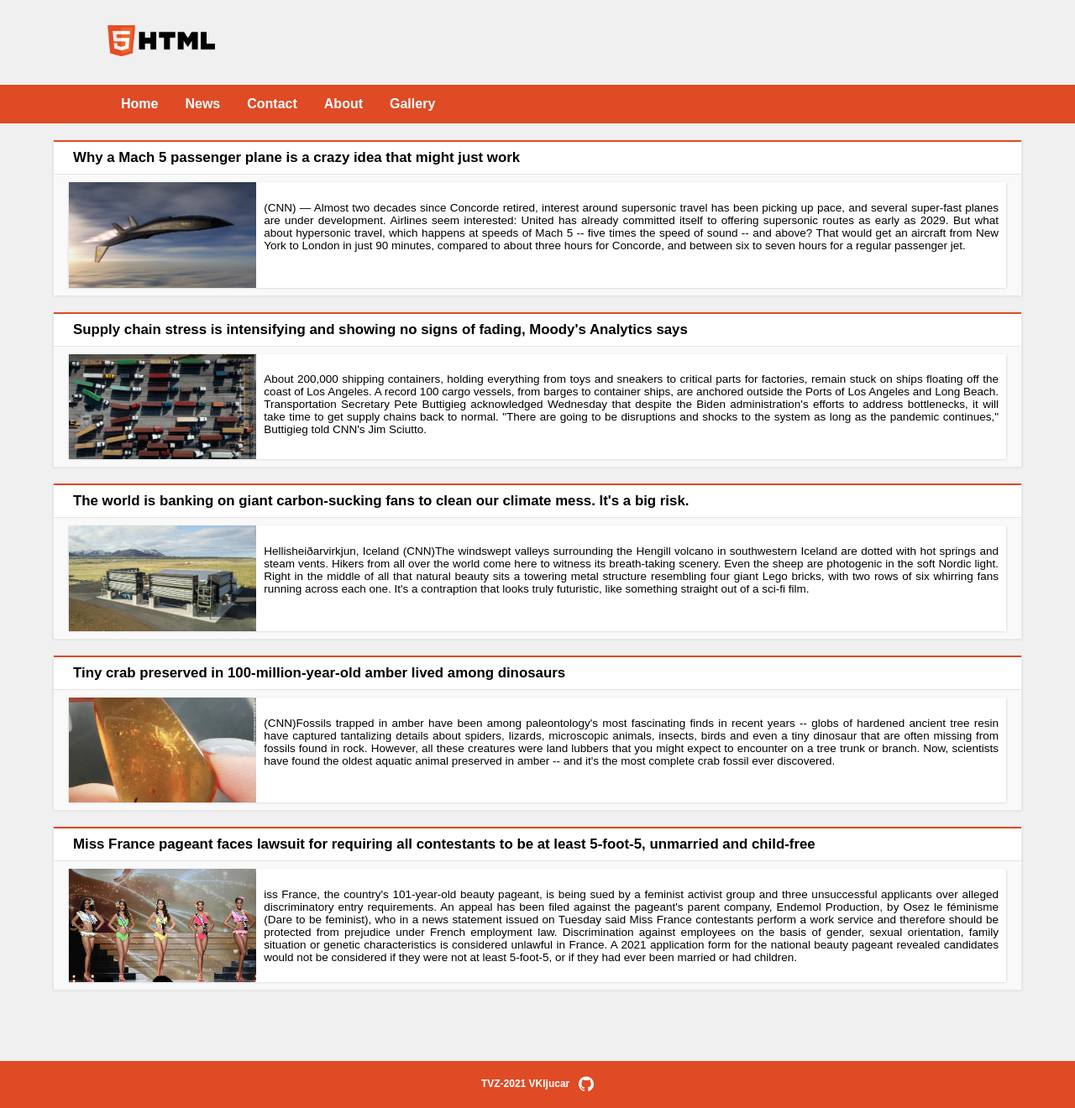
After one commit to VKljucar/ntpws-project, a PHP site: page /news.html in a window 1280 px wide. The commit adds this page. Shown: the whole page at 84% size. Run offline with PHP 8.4, Linux system fonts and the light colour scheme.

Commit message:
news.html

```diff
--- a/index.html
+++ b/index.html
@@ -7,7 +7,7 @@
     <meta name="author" content="Valentino Ključar">
     <meta name="viewport" content="width=device-width, initial-scale=1.0">
     <link rel="stylesheet" href="https://cdnjs.cloudflare.com/ajax/libs/font-awesome/4.7.0/css/font-awesome.min.css">
-    <link rel="stylesheet" href="styles.css">
+    <link rel="stylesheet" href="./styles/styles.css">
     <title>Home</title>
 </head>
 <body>
@@ -17,8 +17,8 @@
 </header>
 <div class="nav">
     <ul>
-        <li><a href="#index.html">Home</a></li>
-        <li><a href="#news">News</a></li>
+        <li><a href="index.html">Home</a></li>
+        <li><a href="news.html">News</a></li>
         <li><a href="#contact">Contact</a></li>
         <li><a href="#contact">About</a></li>
         <li><a href="#contact">Gallery</a></li>
--- /dev/null
+++ b/news.html
@@ -0,0 +1,116 @@
+<!DOCTYPE html>
+<html>
+<head>
+    <meta charset="UTF-8">
+    <meta name="description" content="Projekt Napredne tehnike projektiranja web servisa (open source, php)">
+    <meta name="keywords" content="HTML, CSS, PHP, JavaScript">
+    <meta name="author" content="Valentino Ključar">
+    <meta name="viewport" content="width=device-width, initial-scale=1.0">
+    <link rel="stylesheet" href="https://cdnjs.cloudflare.com/ajax/libs/font-awesome/4.7.0/css/font-awesome.min.css">
+    <link rel="stylesheet" href="./styles/news.css">
+    <title>Home</title>
+</head>
+<body>
+
+<header>
+    <img src="./img/logo.png" alt="header">
+</header>
+<div class="nav">
+    <ul>
+        <li><a href="index.html">Home</a></li>
+        <li><a href="news.html">News</a></li>
+        <li><a href="#contact">Contact</a></li>
+        <li><a href="#contact">About</a></li>
+        <li><a href="#contact">Gallery</a></li>
+      </ul>
+</div>
+<div class="main">
+    <div class="container">
+        <div class="news">
+            <div class="naslov">
+                <h3>Why a Mach 5 passenger plane is a crazy idea that might just work</h3>
+            </div>
+            <div class="inner">
+                <img src="./img/news1.jpg" alt="html">
+                <p>
+                    (CNN) — Almost two decades since Concorde retired, interest around supersonic travel has been picking up pace,
+                    and several super-fast planes are under development. Airlines seem interested: United has already committed itself to offering supersonic routes as early as 2029.
+                    But what about hypersonic travel, which happens at speeds of Mach 5 -- five times the speed of sound -- and above?
+                    That would get an aircraft from New York to London in just 90 minutes, compared to about three hours for Concorde, and between six to seven hours for a regular passenger jet.
+                </p>
+            </div>
+        </div>
+    </div>
+    <div class="container">
+        <div class="news">
+            <div class="naslov">
+                <h3>Supply chain stress is intensifying and showing no signs of fading, Moody's Analytics says</h3>
+            </div>
+            <div class="inner">
+                <img src="./img/news2.jpg" alt="html">
+                <p>
+                    About 200,000 shipping containers, holding everything from toys and sneakers to critical parts for factories,
+                    remain stuck on ships floating off the coast of Los Angeles. A record 100 cargo vessels, from barges to container ships, are anchored outside the Ports of Los Angeles and Long Beach.
+                    Transportation Secretary Pete Buttigieg acknowledged Wednesday that despite the Biden administration's efforts to address bottlenecks, it will take time to get supply chains back to normal.
+                    "There are going to be disruptions and shocks to the system as long as the pandemic continues," Buttigieg told CNN's Jim Sciutto.
+                </p>
+            </div>
+        </div>
+    </div>
+    <div class="container">
+        <div class="news">
+            <div class="naslov">
+                <h3>The world is banking on giant carbon-sucking fans to clean our climate mess. It's a big risk.</h3>
+            </div>
+            <div class="inner">
+                <img src="./img/news3.jpg" alt="html">
+                <p>
+                    Hellisheiðarvirkjun, Iceland (CNN)The windswept valleys surrounding the Hengill volcano in southwestern Iceland are dotted with hot springs and steam vents.
+                    Hikers from all over the world come here to witness its breath-taking scenery. Even the sheep are photogenic in the soft Nordic light.
+                    Right in the middle of all that natural beauty sits a towering metal structure resembling four giant Lego bricks, with two rows of six whirring fans running across each one.
+                    It's a contraption that looks truly futuristic, like something straight out of a sci-fi film.
+                </p>
+            </div>
+        </div>
+    </div>
+    <div class="container">
+        <div class="news">
+            <div class="naslov">
+                <h3>Tiny crab preserved in 100-million-year-old amber lived among dinosaurs</h3>
+            </div>
+            <div class="inner">
+                <img src="./img/news4.jpg" alt="html">
+                <p>
+                    (CNN)Fossils trapped in amber have been among paleontology's most fascinating finds in recent years -- globs of hardened ancient tree resin have captured tantalizing details about spiders,
+                    lizards, microscopic animals, insects, birds and even a tiny dinosaur that are often missing from fossils found in rock.
+                    However, all these creatures were land lubbers that you might expect to encounter on a tree trunk or branch. Now, scientists have found the oldest aquatic animal preserved in amber --
+                    and it's the most complete crab fossil ever discovered.
+                </p>
+            </div>
+        </div>
+    </div>
+    <div class="container">
+        <div class="news">
+            <div class="naslov">
+                <h3>Miss France pageant faces lawsuit for requiring all contestants to be at least 5-foot-5, unmarried and child-free</h3>
+            </div>
+            <div class="inner">
+                <img src="./img/news5.jpg" alt="html">
+                <p>
+                    iss France, the country's 101-year-old beauty pageant, is being sued by a feminist activist group and three unsuccessful applicants over alleged discriminatory entry requirements.
+                    An appeal has been filed against the pageant's parent company, Endemol Production, by Osez le féminisme (Dare to be feminist),
+                    who in a news statement issued on Tuesday said Miss France contestants perform a work service and therefore should be protected from prejudice under French employment law.
+                    Discrimination against employees on the basis of gender, sexual orientation, family situation or genetic characteristics is considered unlawful in France.
+                    A 2021 application form for the national beauty pageant revealed candidates would not be considered if they were not at least 5-foot-5, or if they had ever been married or had children.
+                </p>
+            </div>
+        </div>
+    </div>
+</div>
+<div class="footer">
+    <p>TVZ-2021 VKljucar <a href="https://github.com/VKljucar/ntpws-project"><i class="fa fa-github"></i></a></p>
+</div>
+
+
+</body>
+</html>
--- /dev/null
+++ b/styles/news.css
@@ -0,0 +1,135 @@
+body{
+    margin: 0;
+    padding: 0;
+    font-family: Arial;
+    background-color: #F0F0F0;
+}
+
+/* Header */
+
+header{
+    background-color: #F0F0F0;
+    width: 100%;
+}
+
+header img{
+    width: 10%;
+    padding: 30px 0px 30px 0px;
+    margin-left: 10%;
+}
+
+
+/* Navbar */
+
+.nav{
+    width: 100%;
+}
+
+.nav ul {
+    list-style-type: none;
+    margin: 0;
+    padding: 0;
+    overflow: hidden;
+    background-color: #DE4B25;
+    position: sticky;
+    top: 0;
+  }
+
+.nav li {
+    float: left;
+
+  }
+
+.nav li:first-child{
+    margin-left: 10%;
+}
+
+.nav li a {
+    display: block;
+    color: rgb(255, 255, 255);
+    text-align: center;
+    padding: 14px 16px;
+    text-decoration: none;
+    font-weight: bold;
+    transition: 0.15s ease-in-out;
+  }
+
+.nav li a:hover {
+    color: #DE4B25;
+    background-color: white;
+  }
+
+/* Footer */
+
+.footer {
+    margin-top: 100px;
+    width: 100%;
+    background-color: #DE4B25;
+    color: white;
+    text-align: center;
+    font-weight: bold;
+    padding: 5px 0px 5px 0px;
+    zoom: 0.75;
+ }
+
+.footer a{
+    color: white;
+    font-size: 28px;
+    vertical-align: middle;
+    padding-left: 10px;
+}
+
+/* Main */
+
+.main{
+    margin-top: 10px;
+    width: 100%;
+    display: flex;
+    align-items: center;
+    justify-content: center;
+    flex-direction: column;
+    flex-wrap: wrap;
+}
+
+.main > .container{
+    text-align: justify;
+    width: 90%;
+    border: 1px solid #E7E7E7;
+    margin: 10px 30px;
+    box-shadow: 0 1px 3px 0 rgb(0 0 0 / 10%);
+    background-color: #F9F9F9;
+    zoom: 0.9;
+}
+
+.main .container p{
+    padding: 10px;
+    font-size: 15px;
+}
+
+.main .container img{
+    width: 20%;
+}
+
+.main .container h3{
+    text-align: left;
+    padding: 10px 0px 10px 0px;
+    margin: 0;
+    background-color: white;
+    margin-left: 2%;
+}
+
+.main .container .inner{
+    margin: 10px 20px 10px 20px;
+    background-color: white;
+    box-shadow: 0 1px 3px 0 rgb(0 0 0 / 20%);
+    display: flex;
+}
+
+.main .container .news{
+   border-top: 3px solid #DE4B25;
+}
+
+ .main .container .naslov{
+    border-bottom: 1px solid rgb(0 0 0 / 10%);
+    background-color: white;
+ }
```
Also changed, not shown: styles/styles.css (renamed from styles.css, +3 -4 lines), img/news1.jpg (added), img/news2.jpg (added), img/news3.jpg (added), img/news4.jpg (added), img/news5.jpg (added).
